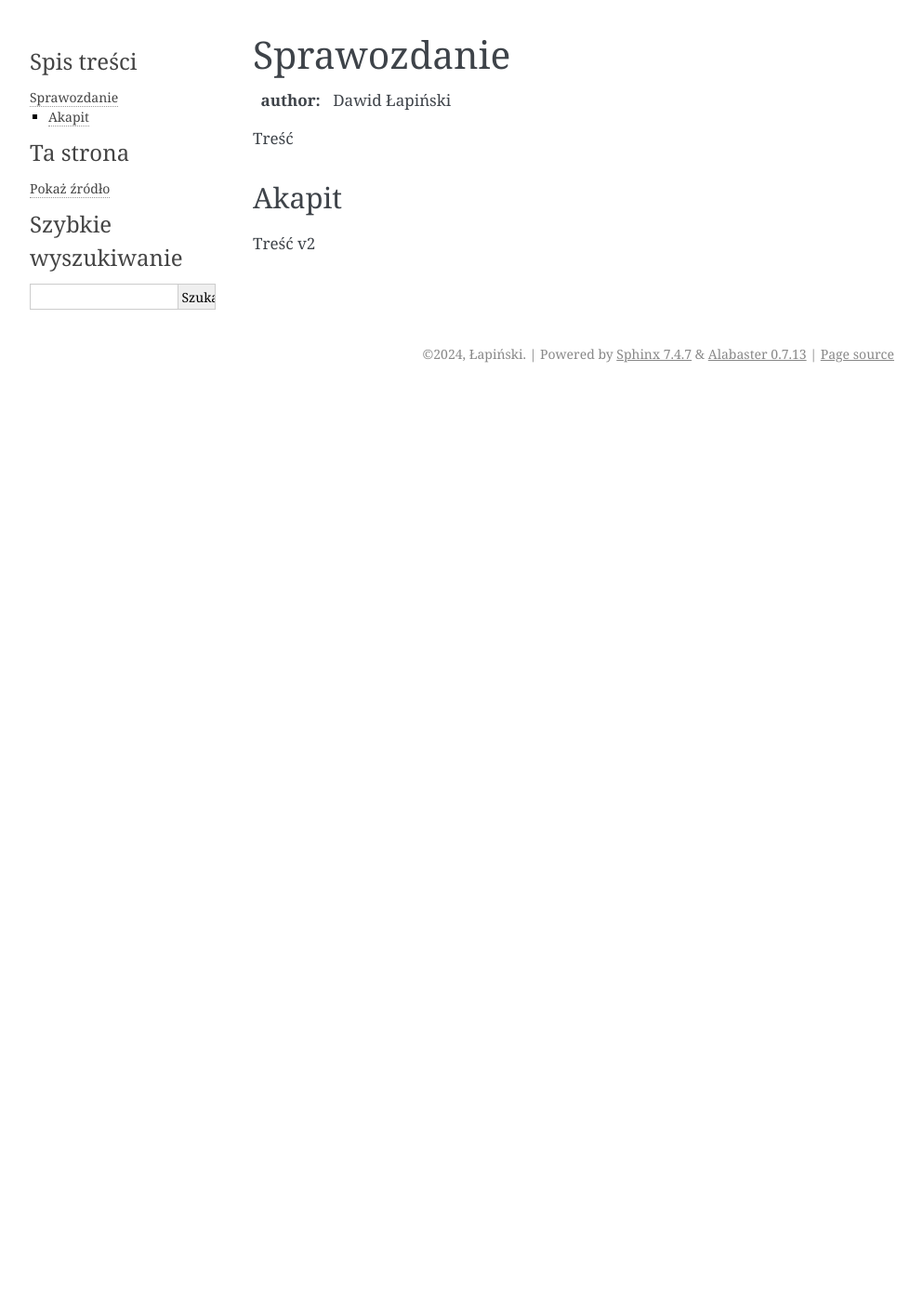
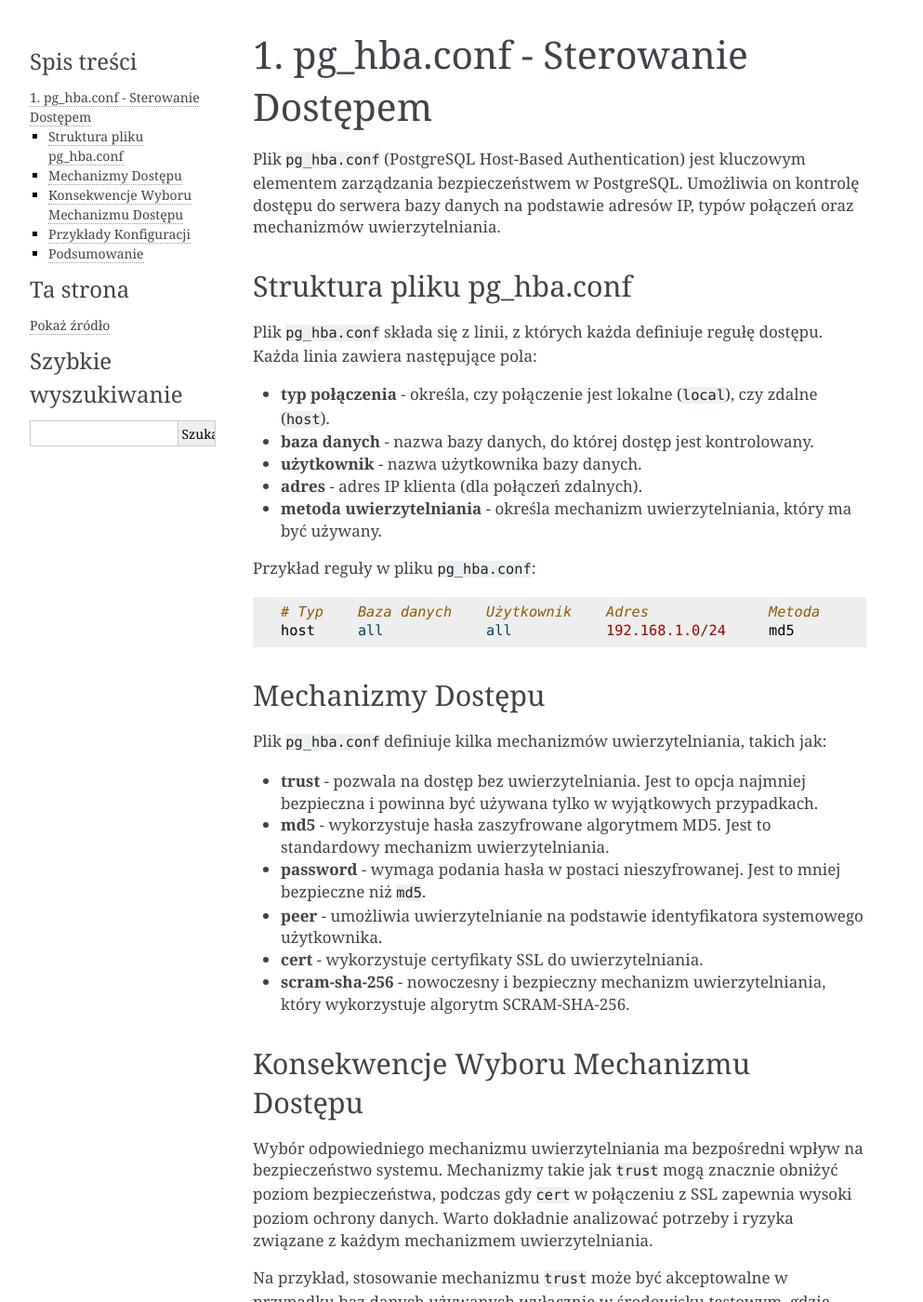
Before and after one commit to PrawilnaLAMA/sprawozdanie-1, a Sphinx documentation site: the page built from source/rozdzialy/rozdzial1.rst, in a window 1280 px wide and 1400 px high. Shown: the whole window at 93% size, without its empty margins (148-1141 px from the left). Built offline with Sphinx 7.4.7, drawn with Linux system fonts in a browser that asks for light colours; pages that are not in the unit, such as notebooks, are missing from menus; some of the changed text lies outside the part shown.

Commit message:
Update rozdzial1.rst
uzupelnienie trescia

```diff
--- a/source/rozdzialy/rozdzial1.rst
+++ b/source/rozdzialy/rozdzial1.rst
@@ -1,12 +1,102 @@
+1. pg_hba.conf - Sterowanie Dostępem
+=================================
 
-Sprawozdanie
-=================
+Plik ``pg_hba.conf`` (PostgreSQL Host-Based Authentication) jest
+kluczowym elementem zarządzania bezpieczeństwem w PostgreSQL. Umożliwia
+on kontrolę dostępu do serwera bazy danych na podstawie adresów IP,
+typów połączeń oraz mechanizmów uwierzytelniania.
 
-:author: Dawid Łapiński
+Struktura pliku pg_hba.conf
+---------------------------
 
-Treść
+Plik ``pg_hba.conf`` składa się z linii, z których każda definiuje
+regułę dostępu. Każda linia zawiera następujące pola:
 
-Akapit
------------------------
+-  **typ połączenia** - określa, czy połączenie jest lokalne
+   (``local``), czy zdalne (``host``).
 
-Treść v2
+-  **baza danych** - nazwa bazy danych, do której dostęp jest
+   kontrolowany.
+
+-  **użytkownik** - nazwa użytkownika bazy danych.
+
+-  **adres** - adres IP klienta (dla połączeń zdalnych).
+
+-  **metoda uwierzytelniania** - określa mechanizm uwierzytelniania,
+   który ma być używany.
+
+Przykład reguły w pliku ``pg_hba.conf``:
+
+::
+
+   # Typ    Baza danych    Użytkownik    Adres              Metoda
+   host     all            all           192.168.1.0/24     md5
+
+Mechanizmy Dostępu
+------------------
+
+Plik ``pg_hba.conf`` definiuje kilka mechanizmów uwierzytelniania,
+takich jak:
+
+-  **trust** - pozwala na dostęp bez uwierzytelniania. Jest to opcja
+   najmniej bezpieczna i powinna być używana tylko w wyjątkowych
+   przypadkach.
+
+-  **md5** - wykorzystuje hasła zaszyfrowane algorytmem MD5. Jest to
+   standardowy mechanizm uwierzytelniania.
+
+-  **password** - wymaga podania hasła w postaci nieszyfrowanej. Jest to
+   mniej bezpieczne niż ``md5``.
+
+-  **peer** - umożliwia uwierzytelnianie na podstawie identyfikatora
+   systemowego użytkownika.
+
+-  **cert** - wykorzystuje certyfikaty SSL do uwierzytelniania.
+
+-  **scram-sha-256** - nowoczesny i bezpieczny mechanizm
+   uwierzytelniania, który wykorzystuje algorytm SCRAM-SHA-256.
+
+Konsekwencje Wyboru Mechanizmu Dostępu
+--------------------------------------
+
+Wybór odpowiedniego mechanizmu uwierzytelniania ma bezpośredni wpływ na
+bezpieczeństwo systemu. Mechanizmy takie jak ``trust`` mogą znacznie
+obniżyć poziom bezpieczeństwa, podczas gdy ``cert`` w połączeniu z SSL
+zapewnia wysoki poziom ochrony danych. Warto dokładnie analizować
+potrzeby i ryzyka związane z każdym mechanizmem uwierzytelniania.
+
+Na przykład, stosowanie mechanizmu ``trust`` może być akceptowalne w
+przypadku baz danych używanych wyłącznie w środowisku testowym, gdzie
+bezpieczeństwo nie jest priorytetem. Natomiast w środowisku
+produkcyjnym, gdzie przetwarzane są dane wrażliwe, konieczne jest użycie
+bardziej zaawansowanych mechanizmów, takich jak ``md5``,
+``scram-sha-256`` lub ``cert``.
+
+Przykłady Konfiguracji
+----------------------
+
+Przykładowe konfiguracje pliku ``pg_hba.conf`` mogą obejmować różne
+scenariusze dostępu:
+
+::
+
+   # Uwierzytelnianie lokalne dla superużytkownika
+   local   all             postgres                                peer
+
+   # Uwierzytelnianie lokalne dla wszystkich użytkowników za pomocą hasła MD5
+   local   all             all                                     md5
+
+   # Uwierzytelnianie zdalne dla sieci lokalnej z użyciem hasła MD5
+   host    all             all             192.168.1.0/24          md5
+
+   # Uwierzytelnianie zdalne z użyciem certyfikatów SSL dla wszystkich baz danych
+   hostssl all             all             0.0.0.0/0               cert
+
+Podsumowanie
+------------
+
+Plik ``pg_hba.conf`` jest nieodzownym elementem zarządzania dostępem do
+baz danych PostgreSQL. Dzięki możliwości definiowania szczegółowych
+reguł dostępu, administratorzy mogą precyzyjnie kontrolować, kto i w
+jaki sposób może łączyć się z bazą danych, co jest kluczowe dla
+zapewnienia bezpieczeństwa systemu.
```
